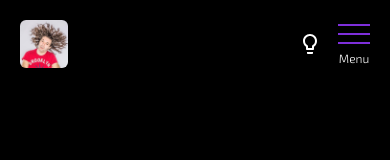
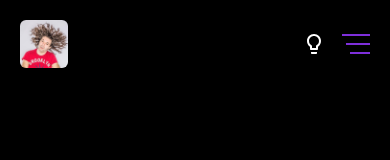
Before and after one commit to andberry/berry-website-nextjs, a Next.js app: page / in a window 390 px wide. Shown: the top 160 px of the page. Built offline with nearby package versions, Linux system fonts and the light colour scheme; a web font is replaced by a local one.

Commit message:
Mobile menu open/close for light/dark and removed labels

```diff
--- a/components/layout/header.tsx
+++ b/components/layout/header.tsx
@@ -78,7 +78,7 @@ export default function Header() {
                         animate={isMobileMenuOpen ? 'show' : 'hide'}
                         initial="hide"
                         className={classnames(
-                            'fixed inset-0 bg-black0',
+                            'fixed inset-0 dark:bg-black0 bg-white',
                             'flex flex-col justify-center',
                             '-translate-x-full',
                             'lg:hidden'
@@ -184,15 +184,12 @@ export default function Header() {
                     {/* mobile menu hamburgher */}
                     <button
                         onClick={() => setIsMobileMenuOpen(!isMobileMenuOpen)}
-                        className={classnames(
-                            'relative block pb-5',
-                            'lg:hidden'
-                        )}
+                        className={classnames('relative block', 'lg:hidden')}
                     >
                         {/* hamburgher */}
                         <div
                             className={classnames(
-                                'w-8 h-5 flex flex-col justify-between transition-all duration-200',
+                                'w-7 h-5 flex flex-col justify-between transition-all duration-200 overflow-hidden',
                                 {
                                     'opacity-100 translate-x-0':
                                         !isMobileMenuOpen,
@@ -205,17 +202,28 @@ export default function Header() {
                         >
                             {Array(3)
                                 .fill(0)
-                                .map((item, index) => (
-                                    <div
-                                        key={index}
-                                        className="h-[2px] bg-purple"
-                                    />
-                                ))}
+                                .map((item, index) => {
+                                    const tAmount = [
+                                        '',
+                                        'translate-x-[4px]',
+                                        'translate-x-[8px]',
+                                    ];
+                                    return (
+                                        <div
+                                            key={index}
+                                            className={classnames(
+                                                'h-[2px] dark:bg-purple bg-black0',
+                                                `${tAmount[index]}`
+                                            )}
+                                        />
+                                    );
+                                })}
                         </div>
 
+                        {/* Close icon */}
                         <div
                             className={classnames(
-                                'w-9 h-5 absolute inset-x-0 top-0 text-3xl flex items-center justify-center transition-all duration-200 text-lime',
+                                'w-9 h-5 absolute inset-x-0 top-0 text-4xl flex items-center justify-center transition-all duration-200 dark:text-lime text-black0',
                                 {
                                     'opacity-100 scale-100': isMobileMenuOpen,
                                 },
@@ -226,34 +234,6 @@ export default function Header() {
                         >
                             <CloseIcon />
                         </div>
-
-                        {/* Menu label */}
-                        <div
-                            className={classnames(
-                                'absolute inset-x-0 bottom-0 transition-all duration-100 ease-linear leading-none text-xs text-center',
-                                {
-                                    'opacity-100 translate-y-0':
-                                        !isMobileMenuOpen,
-                                },
-                                { 'opacity-0': isMobileMenuOpen }
-                            )}
-                        >
-                            Menu
-                        </div>
-
-                        {/* MeClosenu label */}
-                        <div
-                            className={classnames(
-                                'absolute inset-x-0 bottom-0 transition-all duration-100 ease-linear leading-none text-xs text-center',
-                                {
-                                    'opacity-100 translate-y-0':
-                                        isMobileMenuOpen,
-                                },
-                                { 'opacity-0': !isMobileMenuOpen }
-                            )}
-                        >
-                            Close
-                        </div>
                     </button>
                 </div>
             </div>
```
